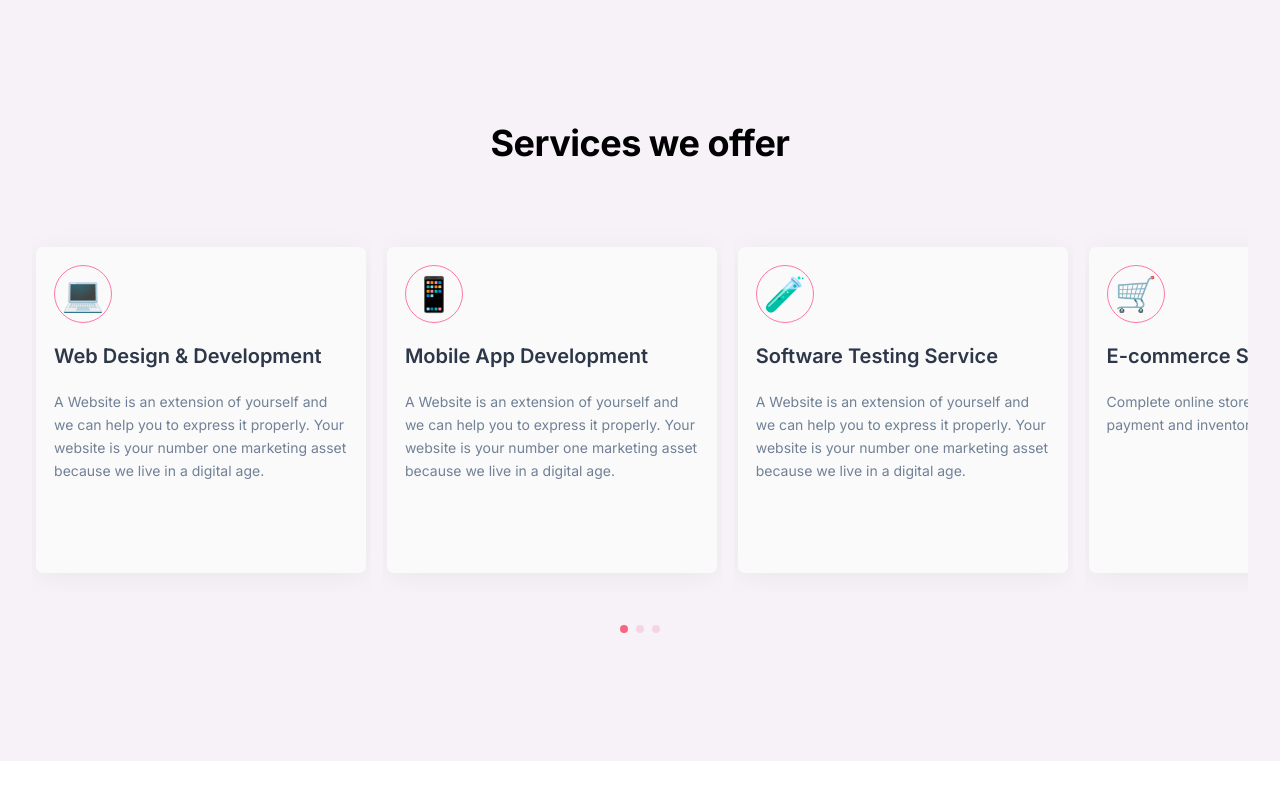
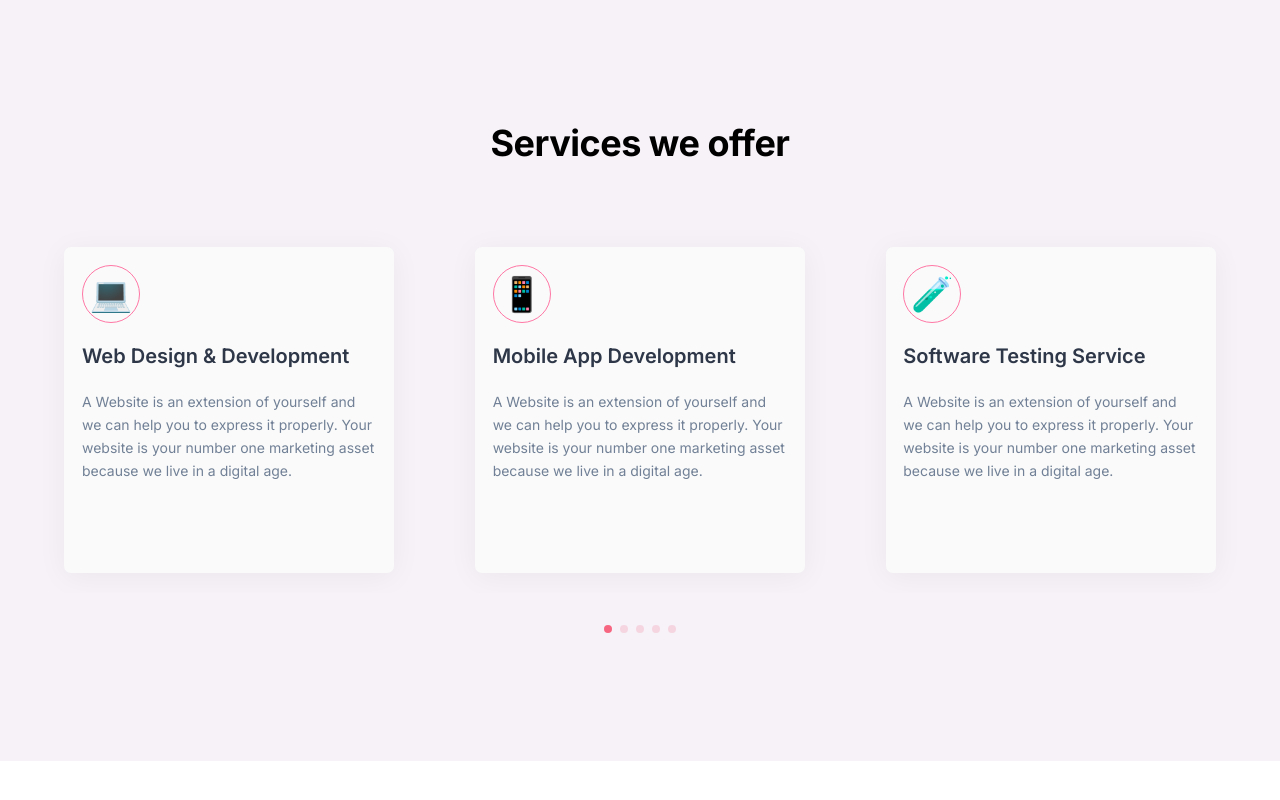
Before and after one commit to JoY-BoY-e/ZaufLab-Figma-Design, a Next.js app: page / in a window 1280 px wide. Shown: the part 672-1472 px from the top of the page. Built offline with nearby package versions, Linux system fonts and the light colour scheme.

Commit message:
improved design

```diff
--- a/src/components/services-section.tsx
+++ b/src/components/services-section.tsx
@@ -30,23 +30,42 @@ const services = [
       "Complete online store solutions with secure payment and inventory management.",
     icon: "🛒",
   },
+  {
+    title: "E-commerce Solutions",
+    description:
+      "Complete online store solutions with secure payment and inventory management.",
+    icon: "🛒",
+  },
 ];
 
 export function ServicesSection() {
   const [hoveredIndex, setHoveredIndex] = useState<number | null>(null);
+  const [currentSlide, setCurrentSlide] = useState(0);
 
-  const [sliderRef] = useKeenSlider<HTMLDivElement>({
-  loop: true,
-  slides: { perView: 1.2, spacing: 4 },
+  const [sliderRef, slider] = useKeenSlider<HTMLDivElement>({
+
+    mode: "snap",
+    loop: true,
+
+    slideChanged(slider) {
+    setCurrentSlide(slider.track.details.rel);
+  },
+  slides: {
+    perView: 1.2,
+    spacing: 12,
+  },
   breakpoints: {
     "(min-width: 768px)": {
-      slides: { perView: 2.5, spacing: 8 },
+      slides: { perView: 1.5, spacing: 12 },
     },
     "(min-width: 1024px)": {
-      slides: { perView: 3.5, spacing: 12 },
+      slides: { perView: 2.5, spacing: 12 },
+    },
+    "(min-width: 1280px)": {
+      slides: { perView: 3, spacing: 16 },
     },
   },
-});
+  });
 
   return (
     <section id="services" className="py-24 sm:py-32 bg-brand/5">
@@ -65,7 +84,7 @@ export function ServicesSection() {
             return (
               <div
                 key={index}
-                className="keen-slider__slide flex items-stretch justify-center overflow-visible py-5"
+                className="keen-slider__slide flex items-center justify-center overflow-visible py-5"
               >
                 <Card
                   onMouseEnter={() => setHoveredIndex(index)}
@@ -109,11 +128,21 @@ export function ServicesSection() {
           })}
         </div>
 
-        {/* Pagination Dots (Optional/Placeholder) */}
+
+        {/* Pagination Dots */}
         <div className="mt-8 flex justify-center gap-2">
-          <span className="w-2 h-2 bg-accent rounded-full"></span>
-          <span className="w-2 h-2 bg-accent/20 rounded-full"></span>
-          <span className="w-2 h-2 bg-accent/20 rounded-full"></span>
+          {services.map((_, idx) => (
+            <button
+              key={idx}
+              onClick={() => slider.current?.moveToIdx(idx)}
+              className={`w-2 h-2 rounded-full transition-all duration-300 ${
+                idx === currentSlide
+                  ? "bg-accent"
+                  : "bg-accent/20 hover:bg-accent/40"
+              }`}
+              aria-label={`Go to slide ${idx + 1}`}
+            ></button>
+          ))}
         </div>
       </div>
     </section>
```
